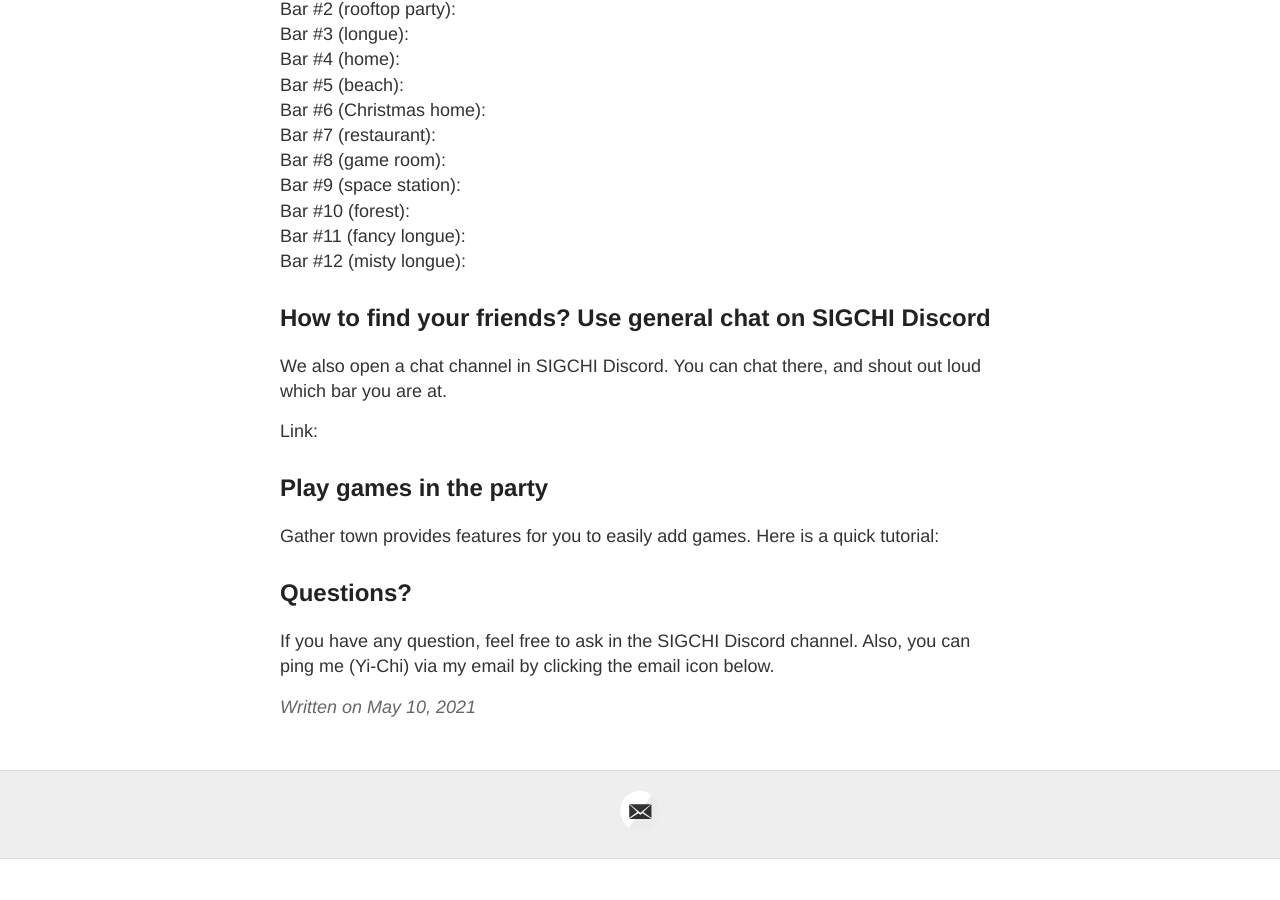
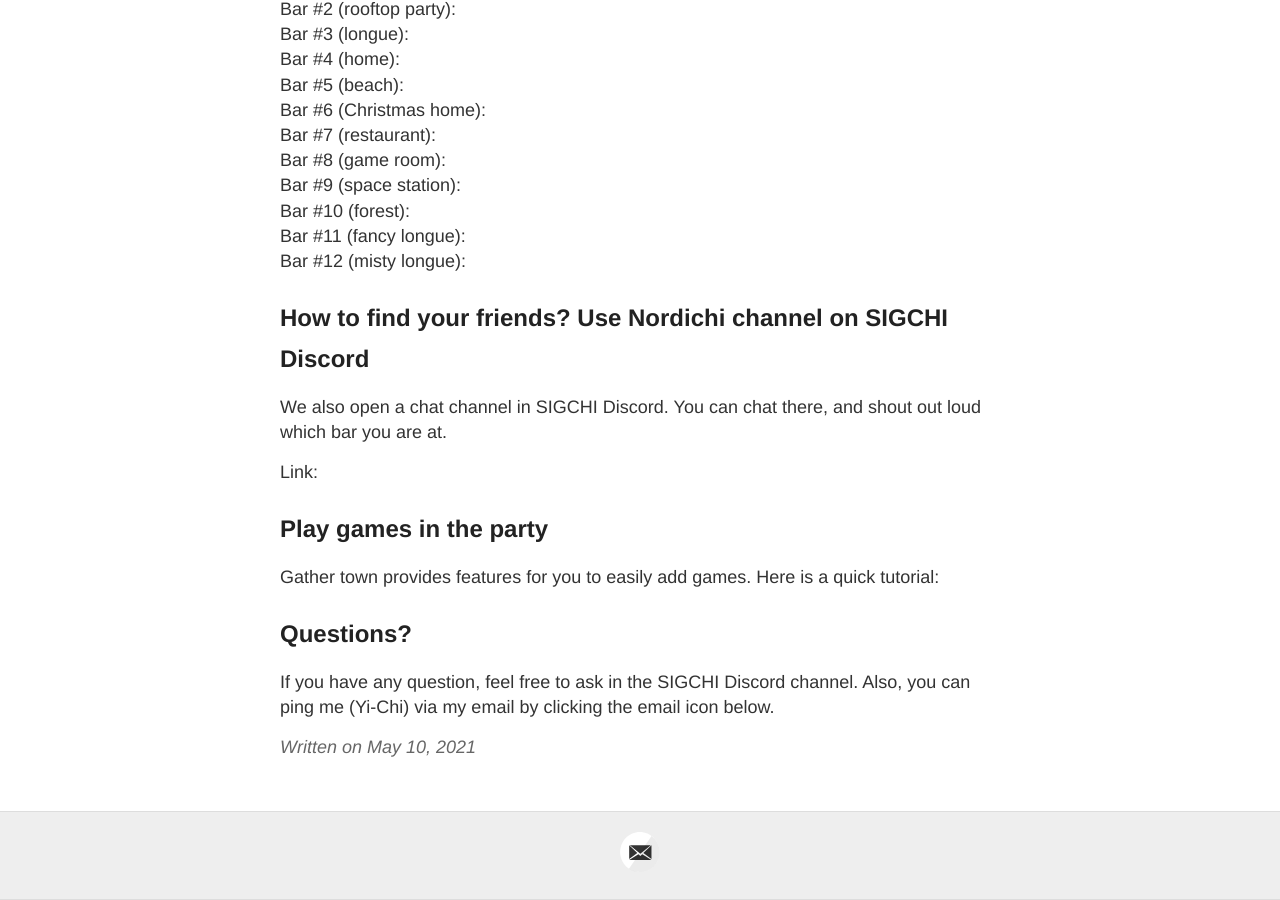
Before and after one commit to nordichi/nordichi.github.io, a Jekyll site: the page built from _posts/2021-5-10-Hello.md, in a window 1280 px wide and 900 px high, scrolled down 1329 px. Built offline with Jekyll 4.4.1, drawn with Linux system fonts in a browser that asks for light colours; before the commit the page ends 2188 px from its top, so only the background shows below that.

Commit message:
change theme

```diff
--- a/_posts/2021-5-10-Hello.md
+++ b/_posts/2021-5-10-Hello.md
@@ -36,7 +36,7 @@ Bar #10 (forest): <br/>
 Bar #11 (fancy longue): <br/>
 Bar #12 (misty longue): <br/>
 
-## How to find your friends? Use general chat on SIGCHI Discord
+## How to find your friends? Use Nordichi channel on SIGCHI Discord
 
 We also open a chat channel in SIGCHI Discord. You can chat there, and shout out loud which bar you are at.
 
```
